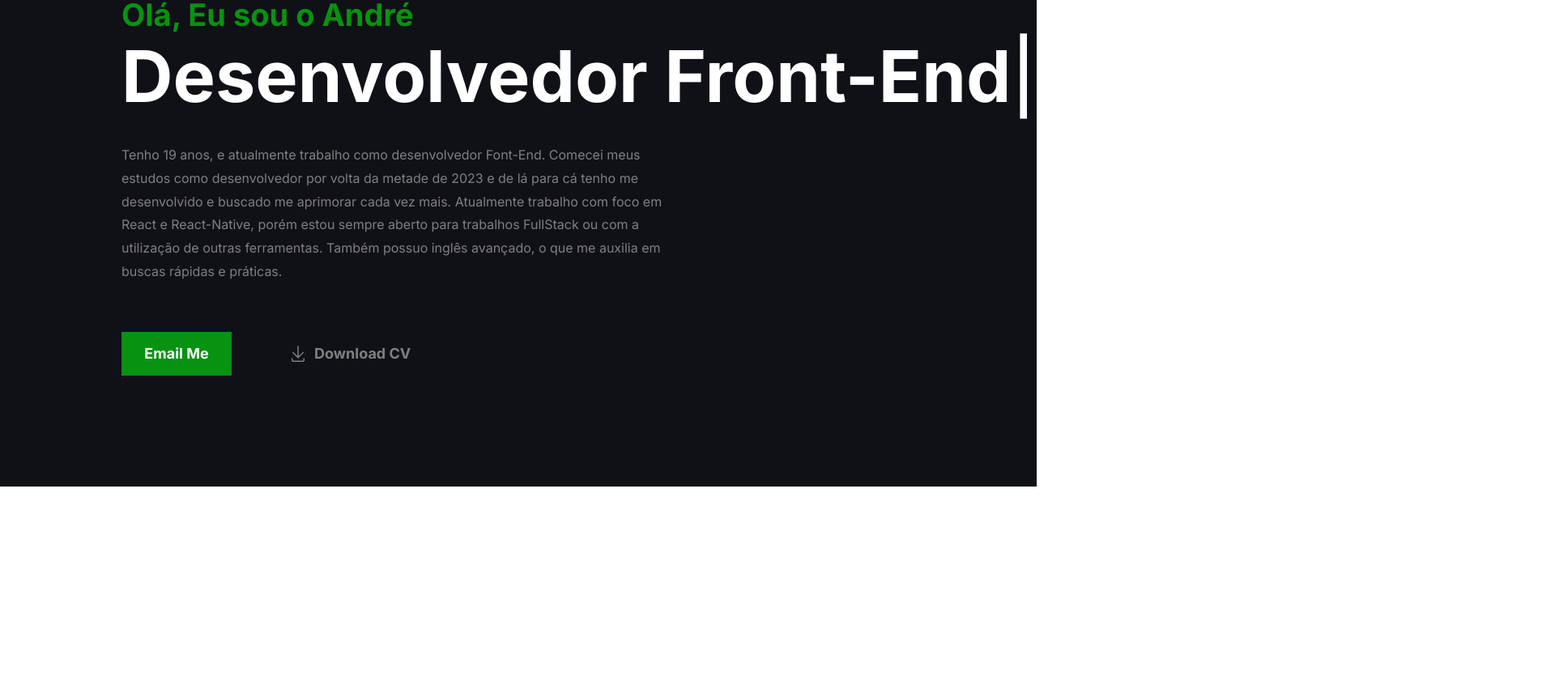
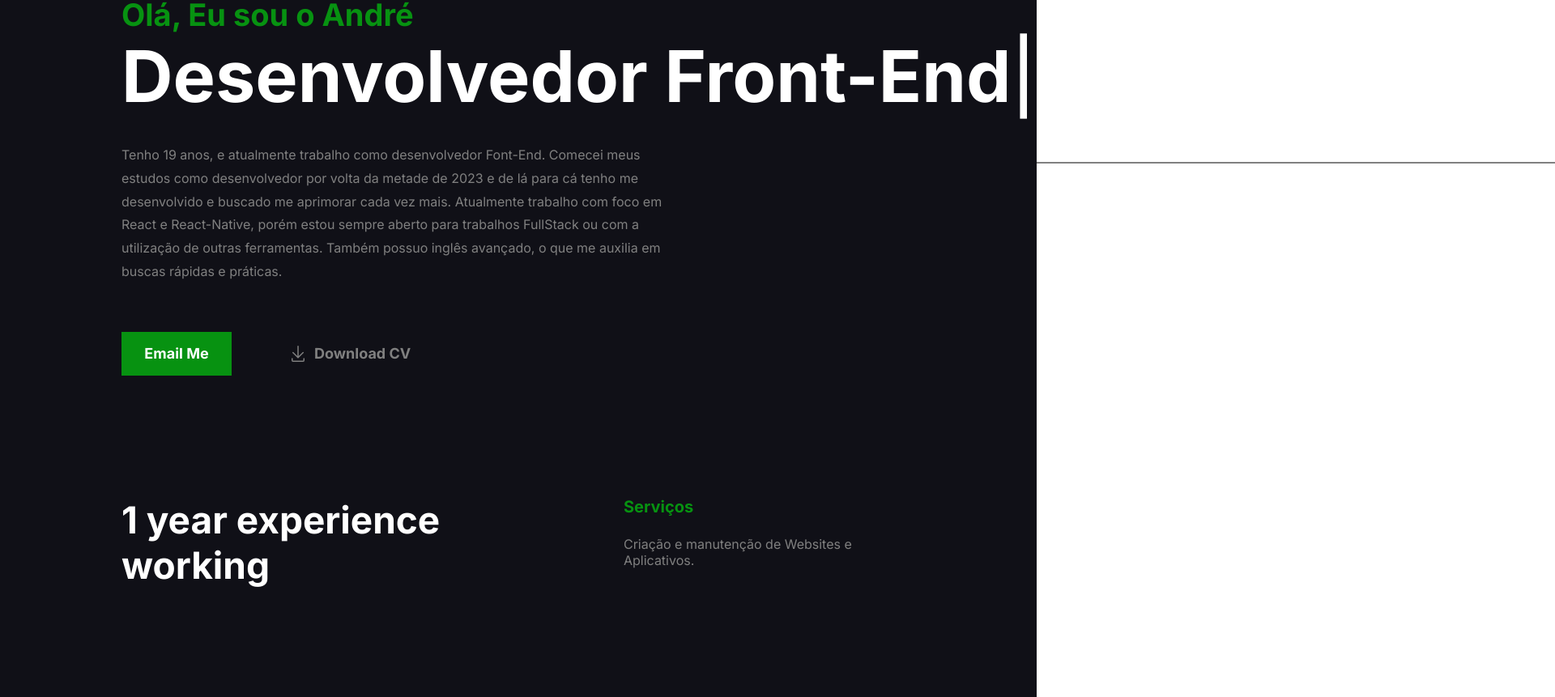
Before and after one commit to AndreMour/MyPortfolio, a React (Create React App) app: page / in a window 1280 px wide. Shown: the part 199-1060 px from the top of the page at 81% size, 1920 px wide, since content can reach past the window. Before the commit the page ends 800 px from the top, so only its background shows below. Built offline with nearby package versions, Linux system fonts and the light colour scheme.

Commit message:
Create about experience and services

```diff
--- a/src/Components/Home/Index.jsx
+++ b/src/Components/Home/Index.jsx
@@ -3,11 +3,19 @@ import {
   Area, DivArea, DivName, HomeContainer, Name, Bar,
   DivDescription, Description, DivButtons, ButtonEmail,
   ButtonCv,
-  IconeDownload
+  IconeDownload,
+  WorkDiv,
+  TextXp,
+  XpDiv,
+  DivService,
+  TextService,
+  DescriptionService,
+  LineBefore
 } from './styles';
 
 const Index = () => {
   return (
+    <>
       <HomeContainer>
         <DivName>
           <Name>
@@ -34,11 +42,21 @@ const Index = () => {
         <DivButtons>
           <ButtonEmail>Email Me</ButtonEmail>
           <ButtonCv>
-          <IconeDownload size={24} />
+            <IconeDownload />
             Download CV
           </ButtonCv>
         </DivButtons>
+        <WorkDiv>
+          <XpDiv>
+            <TextXp>1 year experience working</TextXp>
+          </XpDiv>
+          <DivService>
+            <TextService><LineBefore></LineBefore>Serviços</TextService>
+            <DescriptionService>Criação e manutenção de Websites e Aplicativos.</DescriptionService>
+          </DivService>
+        </WorkDiv>
       </HomeContainer>
+    </>
   )
 }
 
--- a/src/Components/Home/styles.js
+++ b/src/Components/Home/styles.js
@@ -70,4 +70,49 @@ export const ButtonCv = styled.button`
 `
 export const IconeDownload = styled(GoDownload)`
   margin-right: 8px;
+  font-size: 24px;
 `;
+export const WorkDiv = styled.div`
+  display: flex;
+  justify-content: space-between;
+`
+export const XpDiv = styled.div`
+  width: 457px;
+  margin-top: 150px;
+`
+export const TextXp = styled.h2`
+  font-family: 'Inter', sans-serif;
+  font-size: 46px;
+  font-weight: 700;
+  color: ${COLORS.primaryWhite};
+`
+export const DivService = styled.div`
+  display: grid;
+  width: 360px;
+  margin-top: 150px;
+  margin-right: 150px;
+  margin-left: auto;
+`
+export const TextService = styled.h3`
+  font-family: 'Inter', sans-serif;
+  font-size: 20px;
+  font-weight: 700;
+  color: ${COLORS.primaryGreen};
+`
+export const DescriptionService = styled.p`
+  font-family: 'Inter', sans-serif;
+  font-size: 16px;
+  font-weight: 400;
+  color: ${COLORS.Gray};
+`
+export const LineBefore = styled.span`
+  position: absolute;
+  content: '';
+  width: 100%;
+  height: 2px;
+  background-color: ${COLORS.Gray};
+  top: 50%;
+  transform: translateY(-50%);
+  z-index: -1; /* Coloca a linha atrás do texto */
+  margin-left: -20px; /* Ajuste para o início da linha */
+`;
--- a/src/Pages/styles.js
+++ b/src/Pages/styles.js
@@ -3,5 +3,5 @@ import { COLORS } from "../colors/colors";
 
 export const Container = styled.div`
     background-color: ${COLORS.Dark};
-    height: 100vh;
+    height: 3000px;
 `
```
Lines whose indentation alone changed are shown as unchanged.
